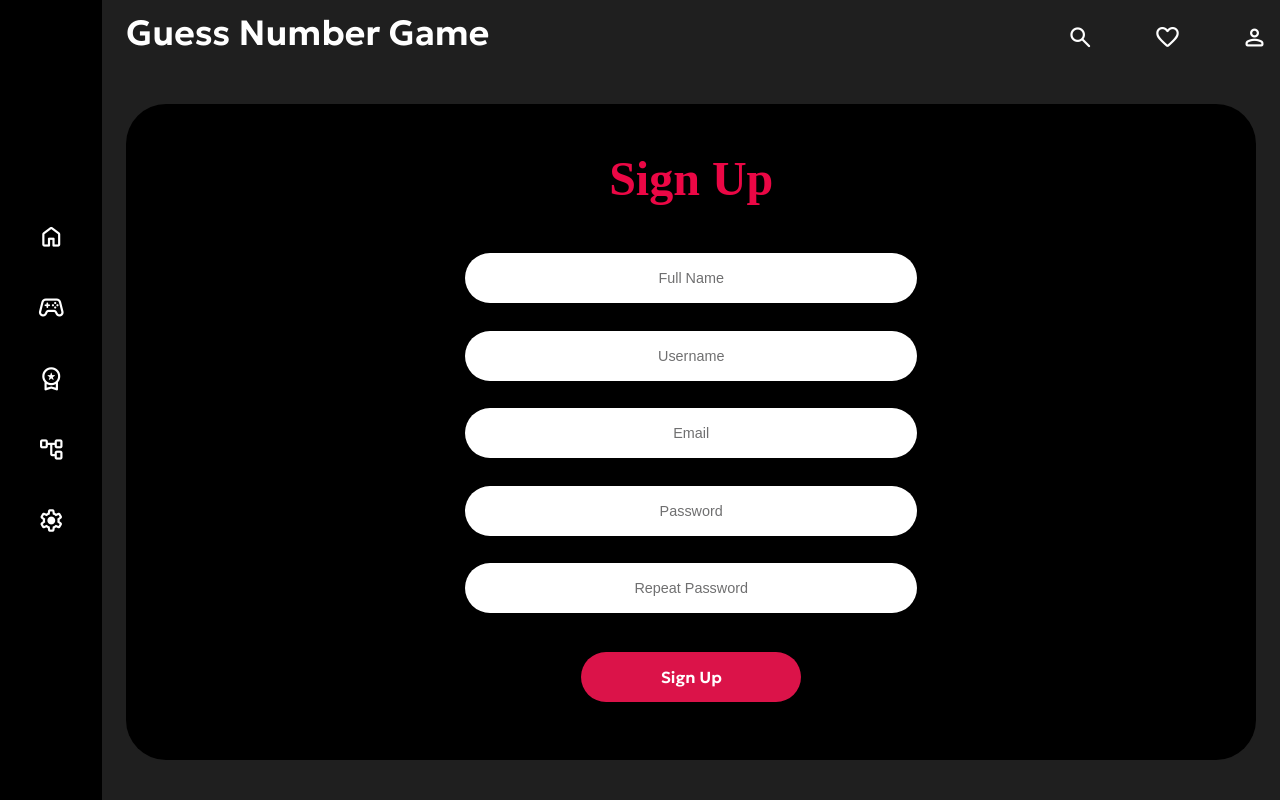
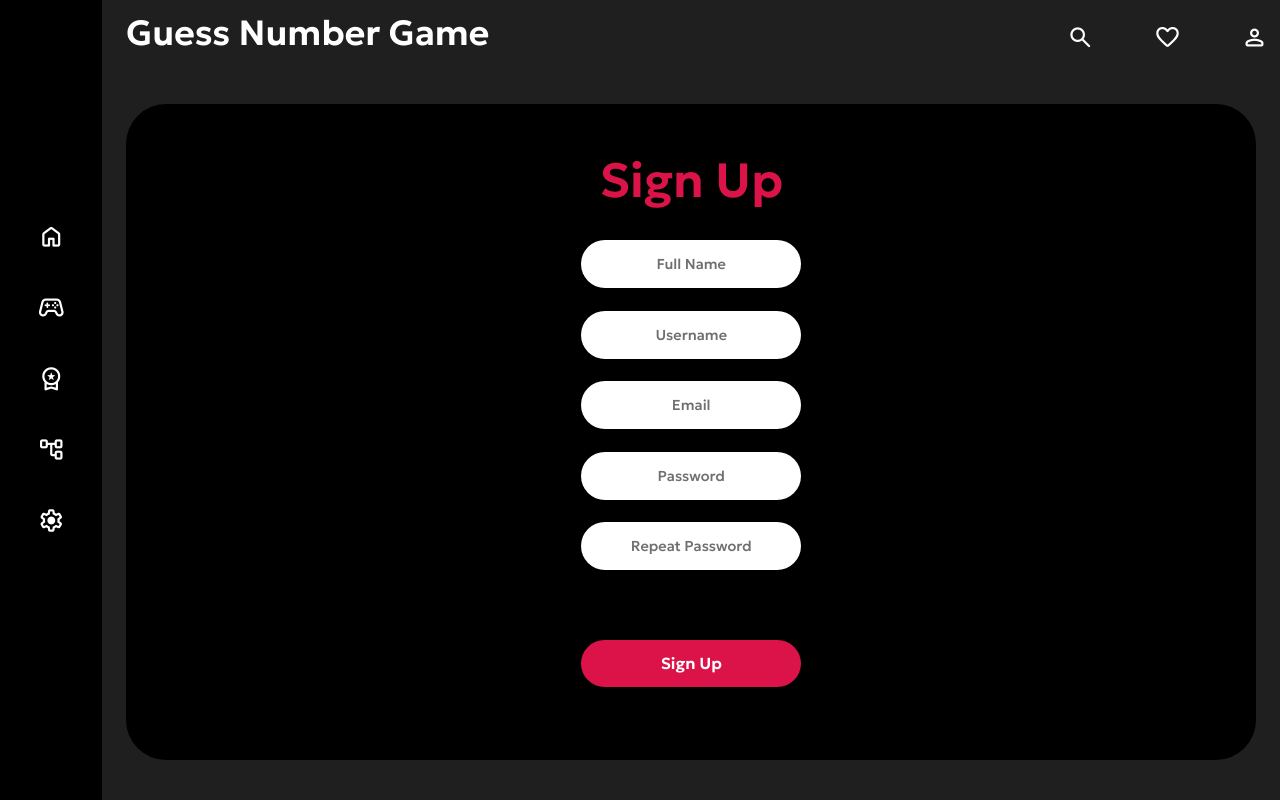
Before and after one commit to HaniehGhassemi/Guess-Number-Game, a Vue app in the folder front/: page /sign-up in a window 1280 px wide. Shown: the top 800 px of the page. Built offline with nearby package versions, Linux system fonts and the light colour scheme.

Commit message:
Refactor: add vlaidation and change ui

```diff
--- /dev/null
+++ b/front/src/components/userRegister/signUp/SignUp.scss
@@ -0,0 +1,59 @@
+@import "@/assets/fonts/fonts.css";
+
+.signUp-section {
+  width: 100%;
+  height: 100%;
+  display: flex;
+  flex-direction: column;
+  justify-content: center;
+  align-items: center;
+}
+.signUp-title {
+  width: 100%;
+  height: 8%;
+  display: flex;
+  justify-content: center;
+  align-items: center;
+  flex-direction: column;
+  margin-bottom: 2%;
+
+  h2 {
+    font-family: bold;
+    font-size: 3em;
+    color: #db1349;
+  }
+}
+.signUp-form {
+  width: 100%;
+  height: 70%;
+  display: flex;
+  flex-direction: column;
+  justify-content: center;
+  align-items: center;
+  text-align: center;
+
+  input {
+    width: 220px;
+    height: 50px;
+    border-radius: 40px;
+    display: flex;
+    flex-direction: column;
+    align-items: center;
+    justify-content: center;
+    text-align: center;
+    font-family: medium;
+    margin-bottom: 2%;
+  }
+  input ::placeholder {
+    color: rgba(255, 255, 255, 0.917);
+    text-align: center;
+  }
+}
+
+.signUp-error {
+  width: 100%;
+  height: 8%;
+  color: #db1349;
+  font-family: medium;
+  font-size: 23px;
+}
--- a/front/src/components/userRegister/signUp/SignUp.vue
+++ b/front/src/components/userRegister/signUp/SignUp.vue
@@ -1,8 +1,11 @@
 <template>
   <AppContainer>
-    <container>
-      <div class="form-section">
-        <h1>Sign Up</h1>
+    <Container>
+      <div class="signUp-section">
+        <div class="signUp-title">
+          <h2>Sign Up</h2>
+        </div>
+        <div class="signUp-form">
           <input
             v-model="fullname"
             type="text"
@@ -38,12 +41,14 @@
             id="re-password"
             placeholder="Repeat Password"
           />
+          <p class="signUp-error">{{ errorMessage }}</p>
           <Button @click="signUp">Sign Up</Button>
         </div>
-    </container>
+      </div>
+    </Container>
   </AppContainer>
 </template>
 
 <script lang="ts" src="./signup.ts"></script>
 
-<style lang="scss" src="../UserRegisterStyles.scss"></style>
+<style lang="scss" src="./SignUp.scss"></style>
--- a/front/src/components/userRegister/signUp/signup.ts
+++ b/front/src/components/userRegister/signUp/signup.ts
@@ -1,35 +1,57 @@
 import AppContainer from "@/components/base/AppContainer.vue";
 import Container from "@/components/container/Container.vue";
-import { defineComponent } from "vue";
+import { defineComponent, ref } from "vue";
 import axios from "axios";
 import Button from "@/components/Buttons/Button.vue";
+import { gerErrorMessage } from "@/services/ErrorHandling";
+import { useRouter } from "vue-router";
+
 export default defineComponent({
   components: {
     AppContainer,
     Container,
     Button,
   },
-  methods: {
-    async signUp() {
-      const fullname = "";
-      const username = "";
-      const email = "";
-      const password = "";
-      const confirmPassword = "";
+  setup() {
+    const router = useRouter();
+    const fullname = ref();
+    const username = ref();
+    const email = ref();
+    const errorMessage = ref("");
+    const password = ref();
+    const confirmPassword = ref();
+    async function signUp() {
+      try {
         const result = await axios.post(
           `${process.env.VUE_APP_BASE_API_URL}/auth/signup`,
           {
+            fullname: fullname.value,
+            username: username.value,
+            email: email.value,
+            password: password.value,
+            confirmPassword: confirmPassword.value,
+          }
+        );
+        if (result.status == 201) {
+          router.push({ name: "SignIn" });
+        }
+      } catch (error: any) {
+        const message: string = Array.isArray(error.response.data.data.message)
+          ? error.response.data.data.message[0]
+          : error.response.data.data.message;
+        const errr: string = gerErrorMessage(message);
+        errorMessage.value = errr;
+      }
+    }
+
+    return {
+      signUp,
+      errorMessage,
       fullname,
       username,
       email,
       password,
       confirmPassword,
-        }
-      );
-      if (result.status == 201) {
-        this.$router.push({ name: "SignIn" });
-      }
-      console.log(result);
-    },
+    };
   },
 });
```
Lines whose indentation alone changed are shown as unchanged.
